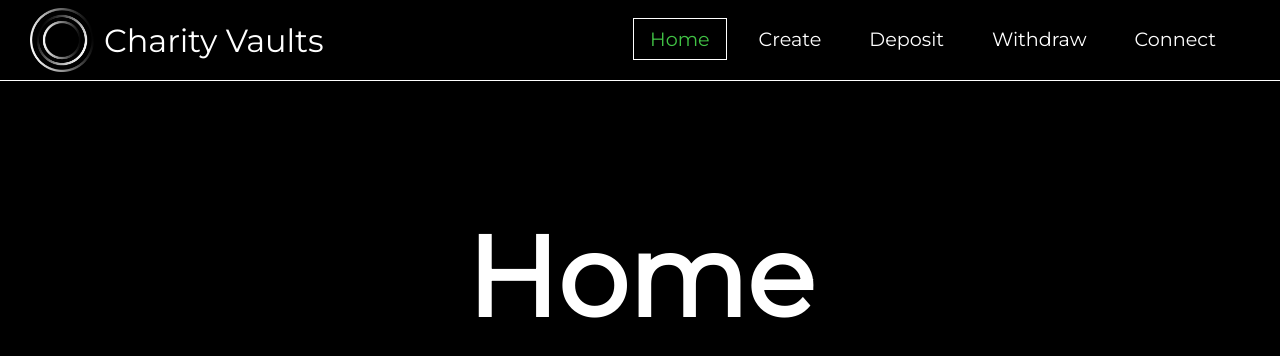
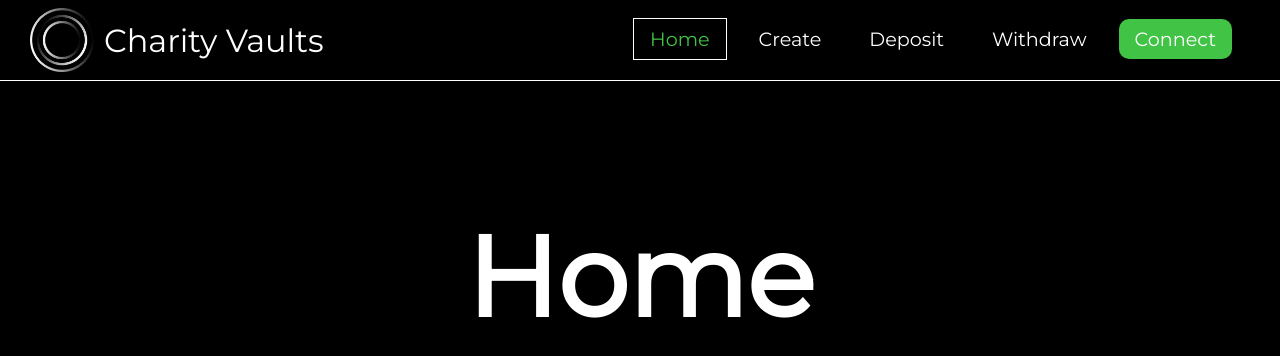
Before and after one commit to Rari-Capital/charity-vaults-ui, a React (Create React App) app: page / in a window 1280 px wide. Shown: the top 356 px of the page. Built offline with nearby package versions, Linux system fonts and the light colour scheme.

Commit message:
Adding special button for connect page, bug fixing logic for mobile navbar.

```diff
--- a/src/components/NavBar.css
+++ b/src/components/NavBar.css
@@ -37,6 +37,24 @@
   height: 100%;
   width: auto;
   display: flex;
+}
+
+.nav-button {
+  background-color: #41c345;
+  border-radius: 10px;
+}
+
+.button-links:hover {
+  color: black;
+}
+
+.nav-button-item {
+    line-height: 40px;
+    margin-right: 1rem;
+}
+
+.nav-button-item .active {
+    text-decoration: underline;
 }
 
 .nav-menu {
@@ -110,6 +128,14 @@
     width: 100%;
     display: table;
   }
+  .nav-button-item {
+    margin-right: 1rem;
+    margin-left: 1rem;
+    margin-top: 5px;
+  }
+  .button-links {
+    padding: 1.5rem;
+  }
 
   .nav-icon {
     display: block;
--- a/src/components/NavBar.js
+++ b/src/components/NavBar.js
@@ -10,6 +10,12 @@ function NavBar() {
         setOpen(!isOpen);
     }
 
+    const handleLinkClick = () => {
+        if(isOpen) {
+            setOpen(false);
+        }
+    }
+
     return <>
         <nav className="navbar" >
             <div className="nav-container" >
@@ -20,29 +26,31 @@ function NavBar() {
 
                 <ul className={isOpen ? "nav-menu active" : "nav-menu"} >
                     <li className="nav-item" >
-                        <NavLink exact to="/" activeClassName="active" className="nav-links" onClick={handleClick}>
+                        <NavLink exact to="/" activeClassName="active" className="nav-links" onClick={handleLinkClick}>
                             Home
                         </NavLink>
                     </li>
                     <li className="nav-item" >
-                        <NavLink exact to="/create" activeClassName="active" className="nav-links" onClick={handleClick}>
+                        <NavLink exact to="/create" activeClassName="active" className="nav-links" onClick={handleLinkClick}>
                             Create
                                 </NavLink>
                     </li>
                     <li className="nav-item" >
-                        <NavLink exact to="/deposit" activeClassName="active" className="nav-links" onClick={handleClick}>
+                        <NavLink exact to="/deposit" activeClassName="active" className="nav-links" onClick={handleLinkClick}>
                             Deposit
                                 </NavLink>
                     </li>
                     <li className="nav-item" >
-                        <NavLink exact to="/withdraw" activeClassName="active" className="nav-links" onClick={handleClick}>
+                        <NavLink exact to="/withdraw" activeClassName="active" className="nav-links" onClick={handleLinkClick}>
                             Withdraw
                                 </NavLink>
                     </li>
-                    <li className="nav-item" >
-                        <NavLink exact to="/connect" activeClassName="active" className="nav-links" onClick={handleClick}>
+                    <li className="nav-button-item" >
+                        <div className="nav-button">
+                        <NavLink exact to="/connect" activeClassName="active" className="nav-links button-links" onClick={handleLinkClick}>
                             Connect
                                 </NavLink>
+                                </div>
                     </li>
                 </ul>
                 <div className="nav-icon" onClick={handleClick}>
```
